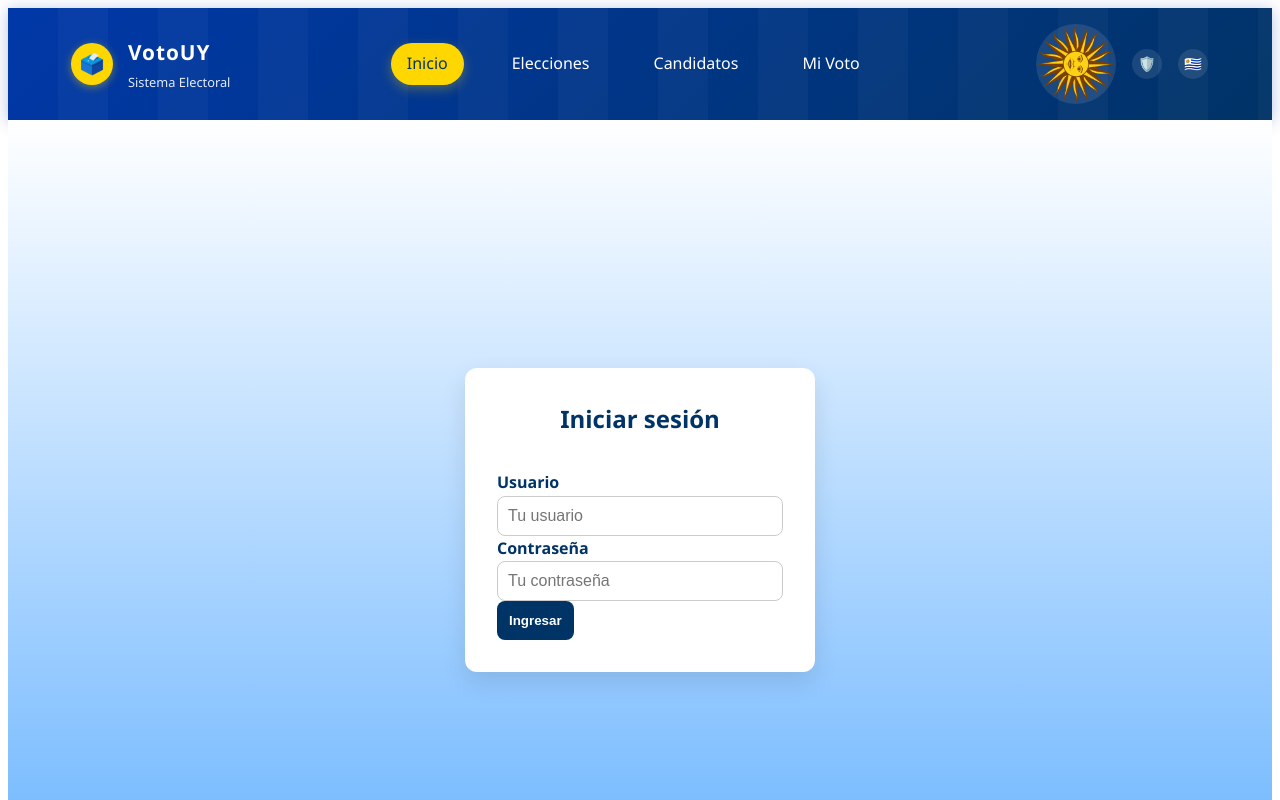
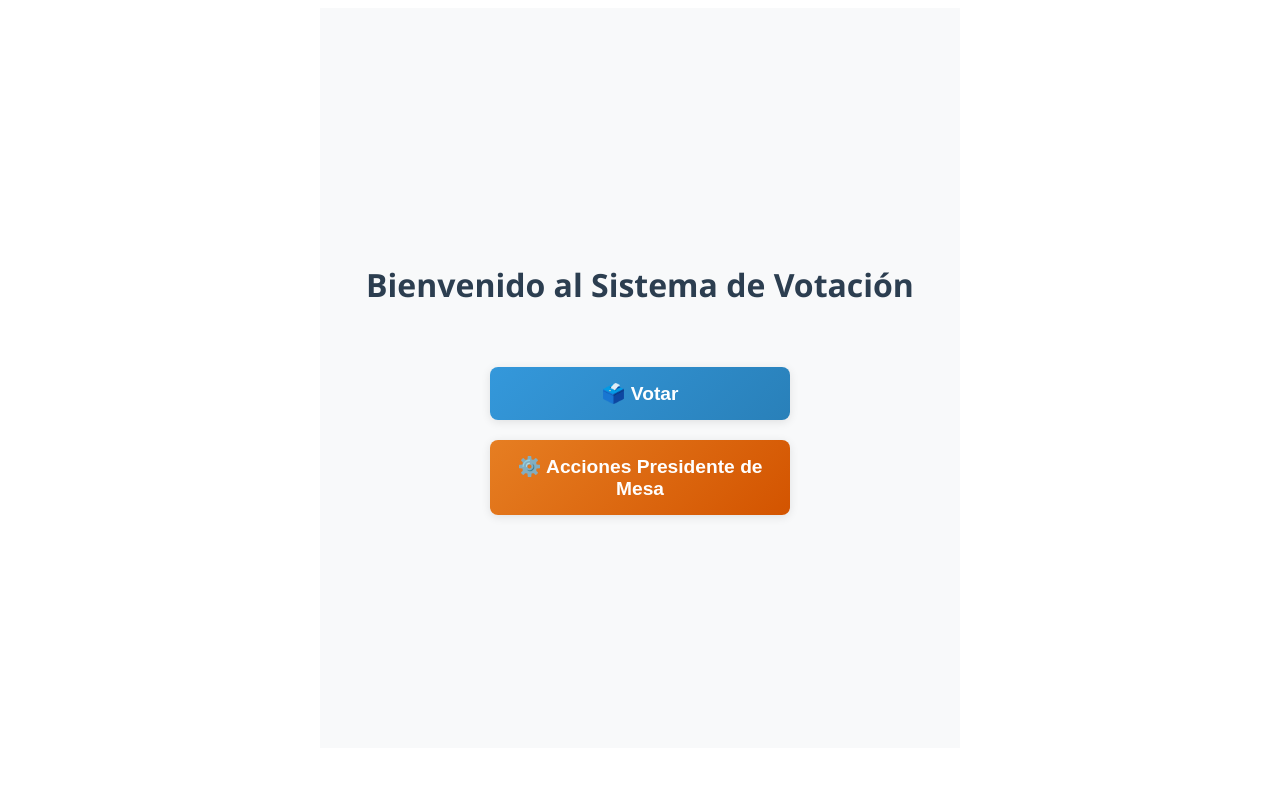
Before and after one commit to sebastianfori/ProyectoFinalBD, an Angular app in the folder frontend/ProyectBD2/: page /inicio in a window 1280 px wide. Before the commit this address led to /login. Shown: the top 800 px of the page. Built offline with nearby package versions, Linux system fonts and the light colour scheme.

Commit message:
Inicio arreglado

```diff
--- a/frontend/ProyectBD2/src/app/app.routes.ts
+++ b/frontend/ProyectBD2/src/app/app.routes.ts
@@ -1,7 +1,12 @@
 import { Routes } from '@angular/router';
 
 export const routes: Routes = [
-  { path: '', redirectTo: 'login', pathMatch: 'full' },
+  { path: '', redirectTo: 'inicio', pathMatch: 'full' }, //  home
+  {
+    path: 'inicio',
+    loadComponent: () =>
+      import('./vista-inicio/vista-inicio.component').then(m => m.VistaInicioComponent)
+  },
   {
     path: 'login',
     loadComponent: () =>
@@ -22,11 +27,10 @@ export const routes: Routes = [
     loadComponent: () =>
       import('./vista-resultados/vista-resultados.component').then(m => m.VistaResultadosComponent)
   },
-  //  Nueva ruta para votos observados
   {
     path: 'votosobservados',
     loadComponent: () =>
       import('./vista-votosobservados/vista-votosobservados.component').then(m => m.VotosObservadosComponent)
   },
-  { path: '**', redirectTo: 'login' }
+  { path: '**', redirectTo: 'inicio' } //
 ];
--- /dev/null
+++ b/frontend/ProyectBD2/src/app/vista-inicio/vista-inicio.component.html
@@ -0,0 +1,10 @@
+<div class="inicio-container">
+  <div class="inicio-header">
+    <h1>Bienvenido al Sistema de Votación</h1>
+  </div>
+
+  <div class="inicio-buttons">
+    <button (click)="irAVotante()">🗳️ Votar</button>
+    <button (click)="irAPresidenteMesa()">⚙️ Acciones Presidente de Mesa</button>
+  </div>
+</div>
--- /dev/null
+++ b/frontend/ProyectBD2/src/app/vista-inicio/vista-inicio.component.scss
@@ -0,0 +1,61 @@
+$primary-color: #2c3e50;
+$secondary-color: #3498db;
+$background-color: #f8f9fa;
+$shadow: 0 2px 10px rgba(0, 0, 0, 0.1);
+
+.inicio-container {
+  max-width: 600px;
+  margin: 0 auto;
+  padding: 50px 20px;
+  background-color: $background-color;
+  min-height: 80vh;
+  display: flex;
+  flex-direction: column;
+  align-items: center;
+  justify-content: center;
+  font-family: 'Segoe UI', Tahoma, Geneva, Verdana, sans-serif;
+
+  .inicio-header {
+    margin-bottom: 40px;
+
+    h1 {
+      font-size: 2rem;
+      color: $primary-color;
+      text-align: center;
+    }
+  }
+
+  .inicio-buttons {
+    display: flex;
+    flex-direction: column;
+    gap: 20px;
+    width: 100%;
+    max-width: 300px;
+
+    button {
+      padding: 15px;
+      font-size: 1.2rem;
+      font-weight: bold;
+      border: none;
+      border-radius: 8px;
+      cursor: pointer;
+      transition: all 0.3s ease;
+      box-shadow: $shadow;
+
+      &:first-child {
+        background: linear-gradient(135deg, $secondary-color 0%, #2980b9 100%);
+        color: white;
+      }
+
+      &:last-child {
+        background: linear-gradient(135deg, #e67e22 0%, #d35400 100%);
+        color: white;
+      }
+
+      &:hover {
+        transform: translateY(-2px);
+        box-shadow: 0 4px 15px rgba(0, 0, 0, 0.2);
+      }
+    }
+  }
+}
--- /dev/null
+++ b/frontend/ProyectBD2/src/app/vista-inicio/vista-inicio.component.ts
@@ -0,0 +1,24 @@
+import { Component } from '@angular/core';
+import { CommonModule } from '@angular/common';
+import { Router } from '@angular/router';
+
+@Component({
+  selector: 'app-vista-inicio',
+  standalone: true,
+  imports: [CommonModule],
+  templateUrl: './vista-inicio.component.html',
+  styleUrls: ['./vista-inicio.component.scss']
+})
+export class VistaInicioComponent {
+
+  constructor(private router: Router) {}
+
+  irAVotante() {
+    this.router.navigate(['/votante']);
+  }
+
+  irAPresidenteMesa() {
+    this.router.navigate(['/presidentemesa']);
+  }
+
+}
```
Also changed, not shown: 1 other file (tests, documents, lock files or other folders).
